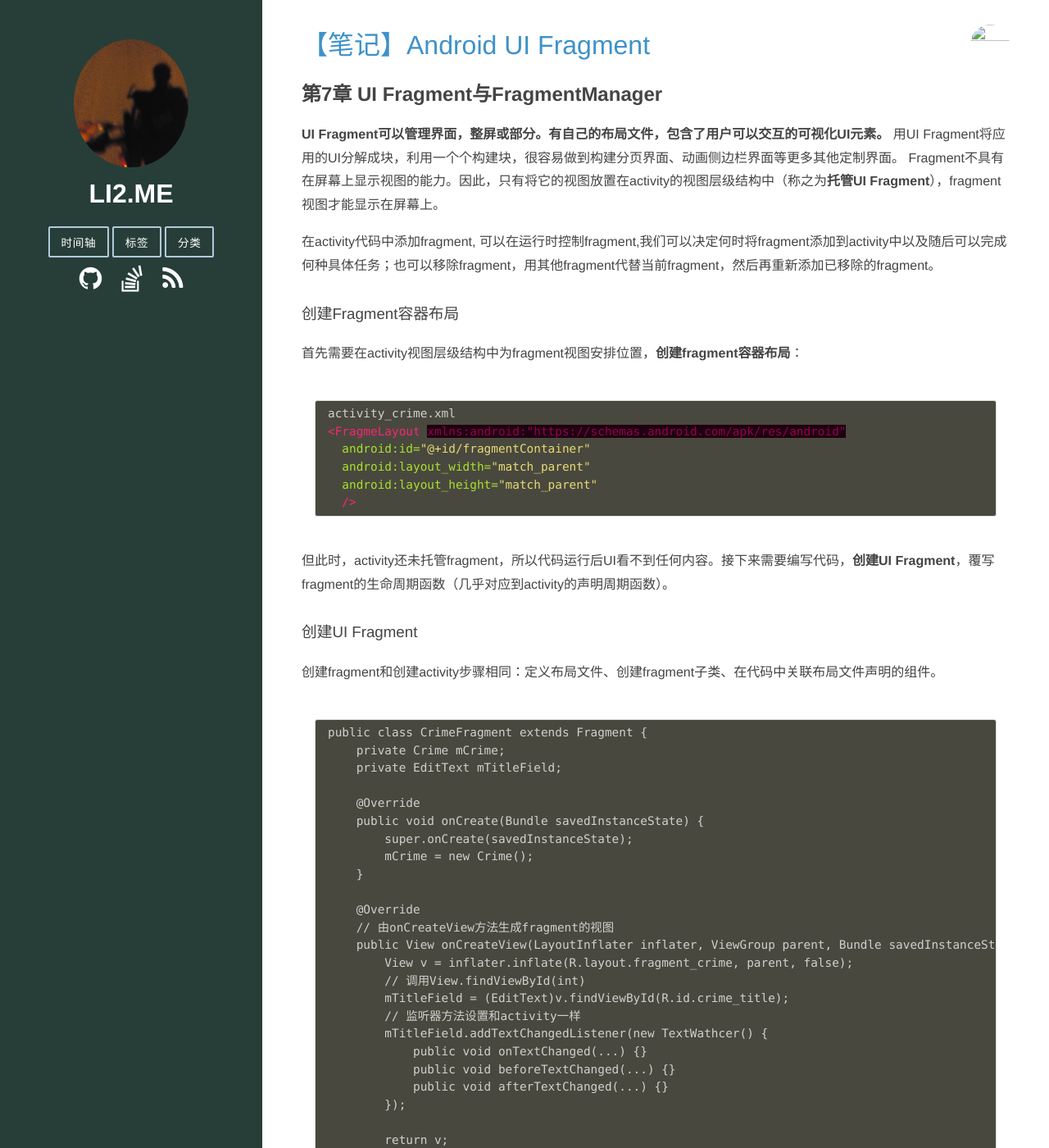
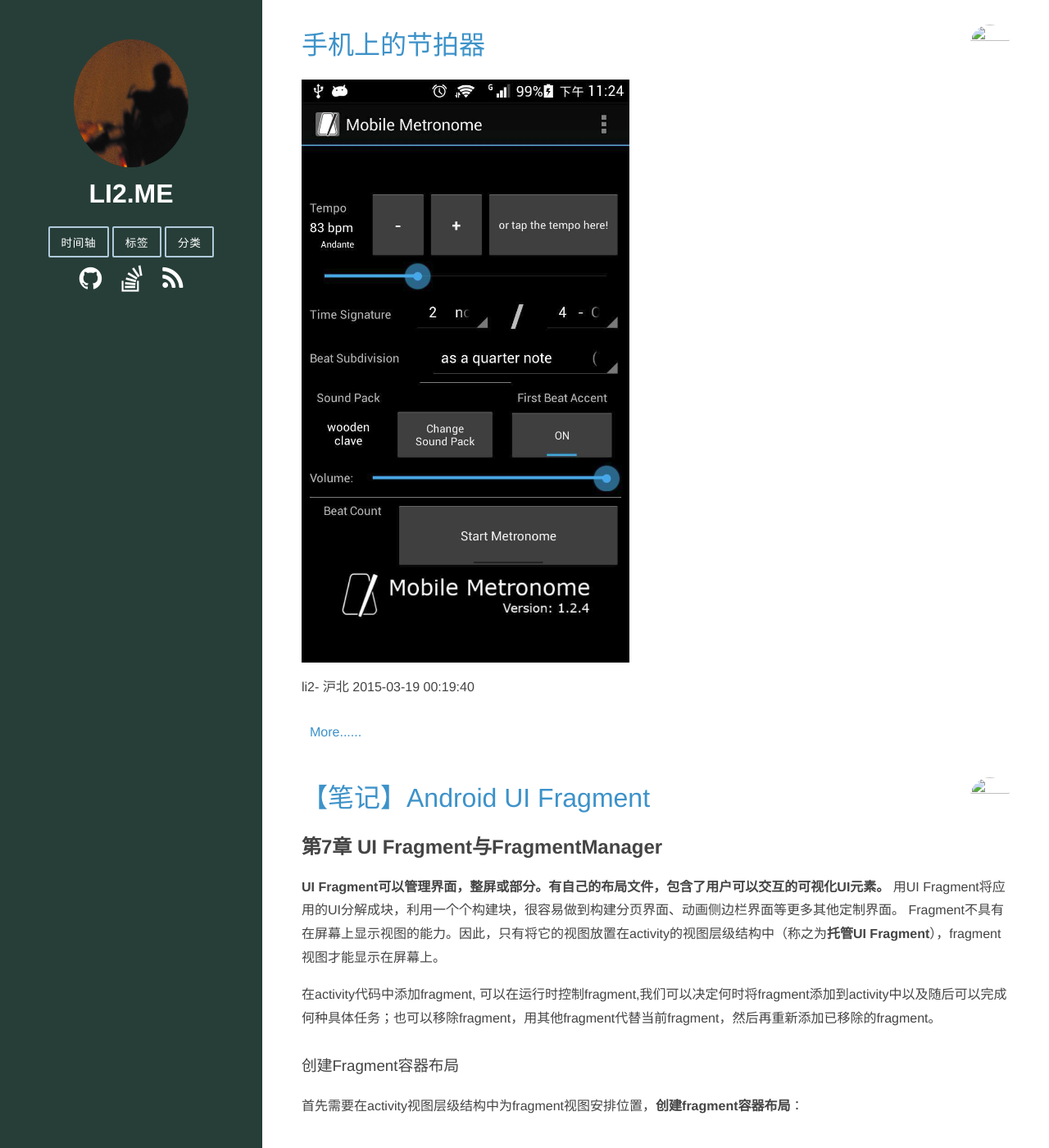
Before and after one commit to li2dotme/li2dotme.github.io, a Jekyll site: the page built from index.html, in a window 1280 px wide and 1400 px high. Shown: the whole window at 82% size. Built offline with Jekyll 4.4.1, drawn with Linux system fonts in a browser that asks for light colours; Markdown is read by kramdown in place of the engine named in the settings; the list of posts is cut into pages by our own code; some of the changed text lies outside the part shown.

Commit message:
设置文章中插入的图片大小；节拍器

```diff
--- /dev/null
+++ b/_posts/Music/2015-03-18-mobile-metronome-app.md
@@ -0,0 +1,11 @@
+---
+layout: post
+title: 手机上的节拍器
+category: Music
+tags: [ ]
+---
+
+![image](/images/Music/mobile-metronome-app.png)
+
+li2- 沪北
+2015-03-19 00:19:40
--- a/css/JekyllPure.css
+++ b/css/JekyllPure.css
@@ -412,3 +412,8 @@ table tr:nth-of-type(2n) {
     zoom: 1;
     margin: 10px 10px;
 }
+
+img[alt="image"] {
+  max-width:  400px;
+  display: block;
+}
```
Also changed, not shown: css/code.css (line endings or trailing spaces), images/Music/mobile-metronome-app.png (added).
